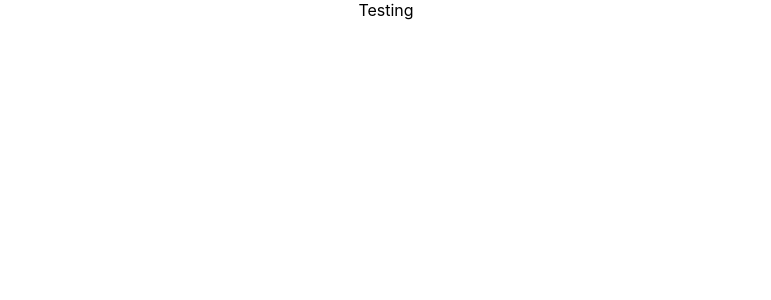
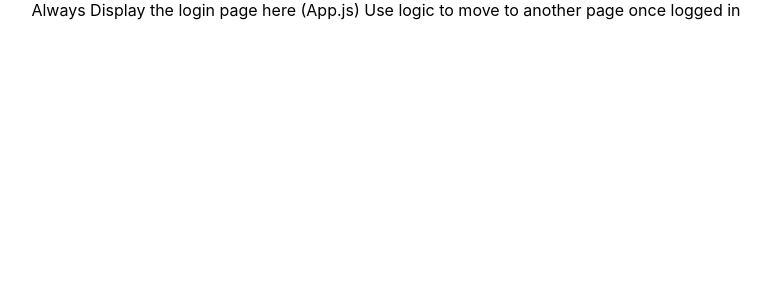
Before and after one commit to seniorsconnect/seniorsconnect.github.io, a React (Create React App) app: page / in a window 1280 px wide. Shown: the top 300 px of the page, without its empty margins (254-1025 px from the left). Built offline with nearby package versions, Linux system fonts and the light colour scheme.

Commit message:
useless update to App.js

```diff
--- a/src/App.js
+++ b/src/App.js
@@ -5,7 +5,8 @@ function App() {
   return (
     <div className="App">
       <div class="body">
-        Testing
+        Always Display the login page here (App.js)
+        Use logic to move to another page once logged in
       </div>
     </div>
   );
```
